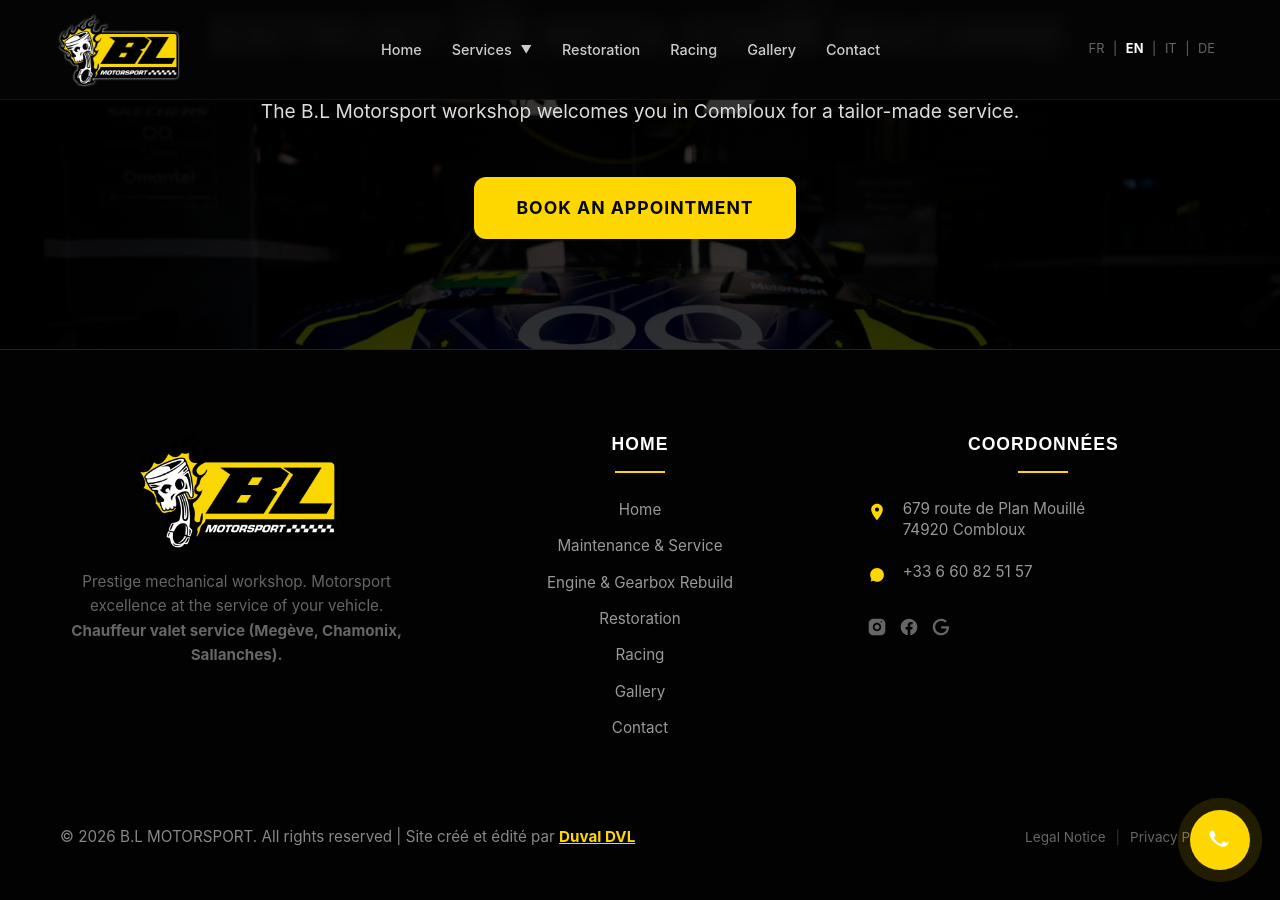
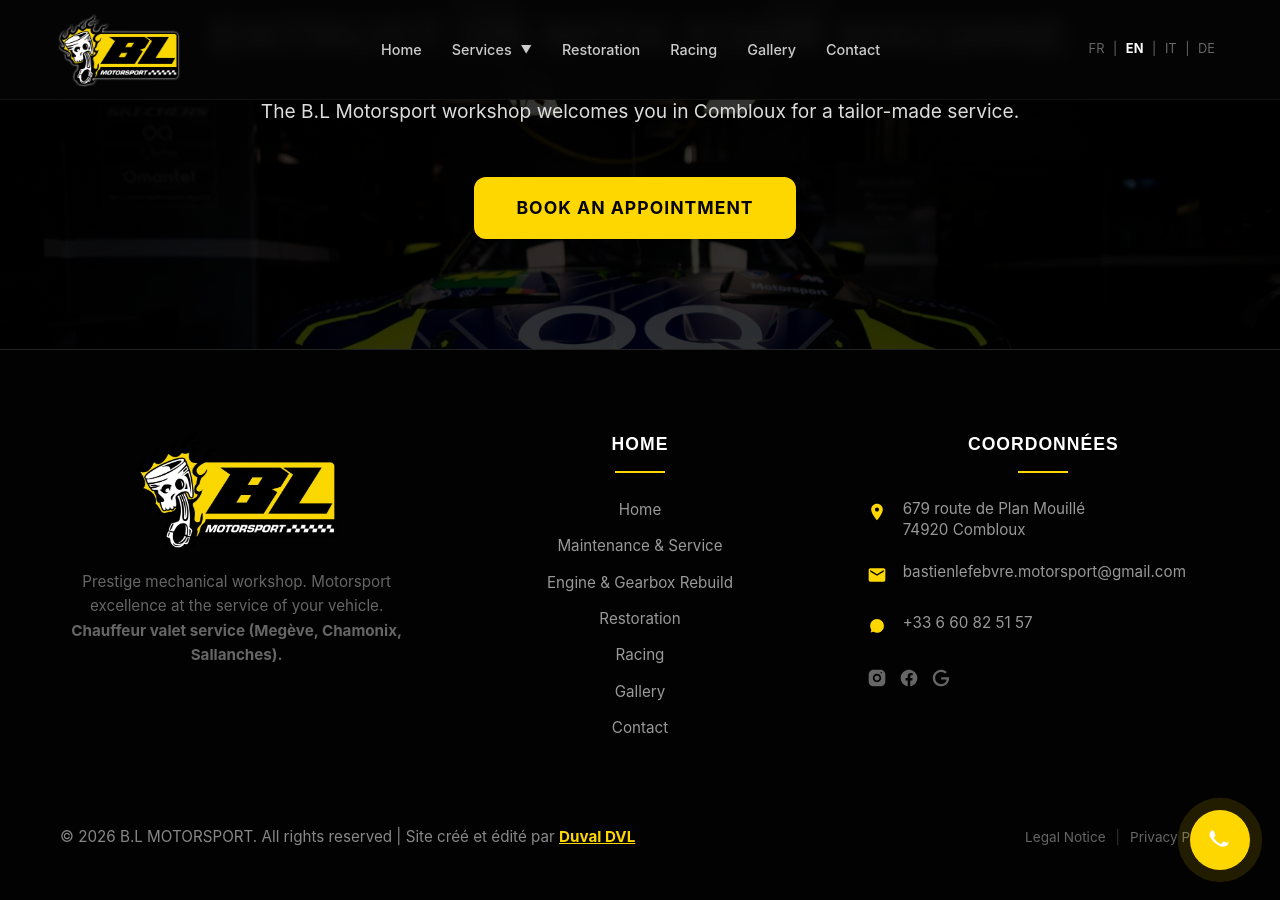
Before and after one commit to DuvalDVL/bl-motorsport, a Jekyll site: the page built from en/index.html, in a window 1280 px wide and 900 px high, scrolled down 3903 px. Built offline with Jekyll 4.4.1, drawn with Linux system fonts in a browser that asks for light colours.

Commit message:
Update footer.html

```diff
--- a/_includes/footer.html
+++ b/_includes/footer.html
@@ -35,11 +35,18 @@
             <svg viewBox="0 0 24 24"><path d="M12 2C8.13 2 5 5.13 5 9C5 14.25 12 22 12 22C12 22 19 14.25 19 9C19 5.13 15.87 2 12 2M12 11.5C10.62 11.5 9.5 10.38 9.5 9C9.5 7.62 10.62 6.5 12 6.5C13.38 6.5 14.5 7.62 14.5 9C14.5 10.38 13.38 11.5 12 11.5Z"/></svg>
           </div>
           <p>
-            <a href="https://maps.app.goo.gl/ETvb4iH9rjSNdDKB7" target="_blank" rel="noopener">
+            <a href="{{ site.company.google_maps }}" target="_blank" rel="noopener">
               {{ site.company.address }}<br>
               {{ site.company.zip }} {{ site.company.city }}
             </a>
           </p>
+        </div>
+
+        <div class="contact-item">
+          <div class="icon">
+            <svg viewBox="0 0 24 24"><path d="M20,8L12,13L4,8V6L12,11L20,6M20,4H4C2.89,4 2,4.89 2,6V18A2,2 0 0,0 4,20H20A2,2 0 0,0 22,18V6C22,4.89 21.11,4 20,4Z"/></svg>
+          </div>
+          <p><a href="mailto:{{ site.company.email }}">{{ site.company.email }}</a></p>
         </div>
 
         <div class="contact-item">
```
